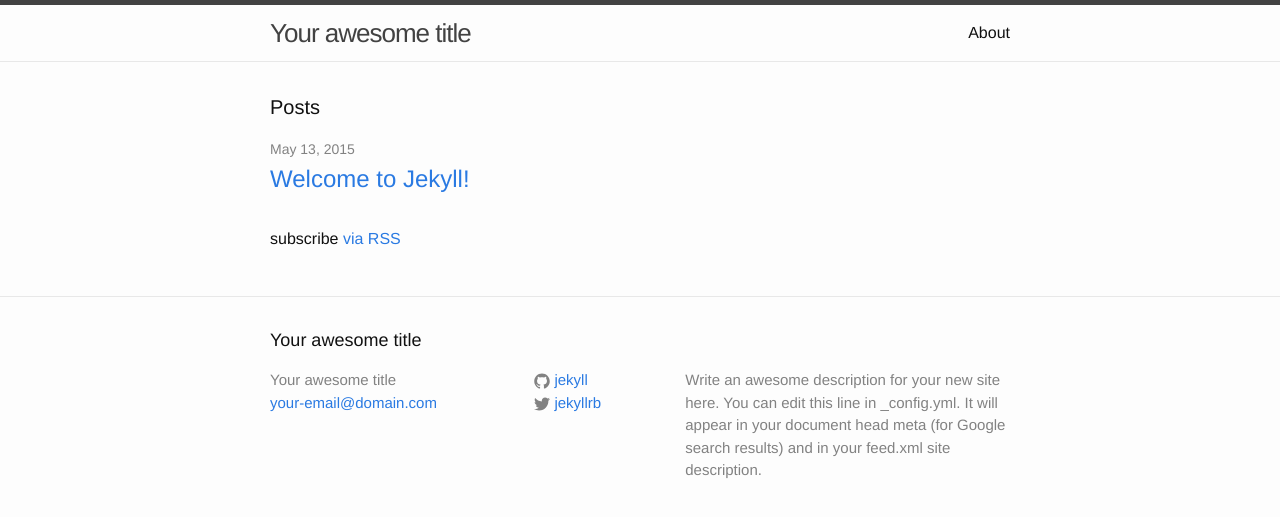
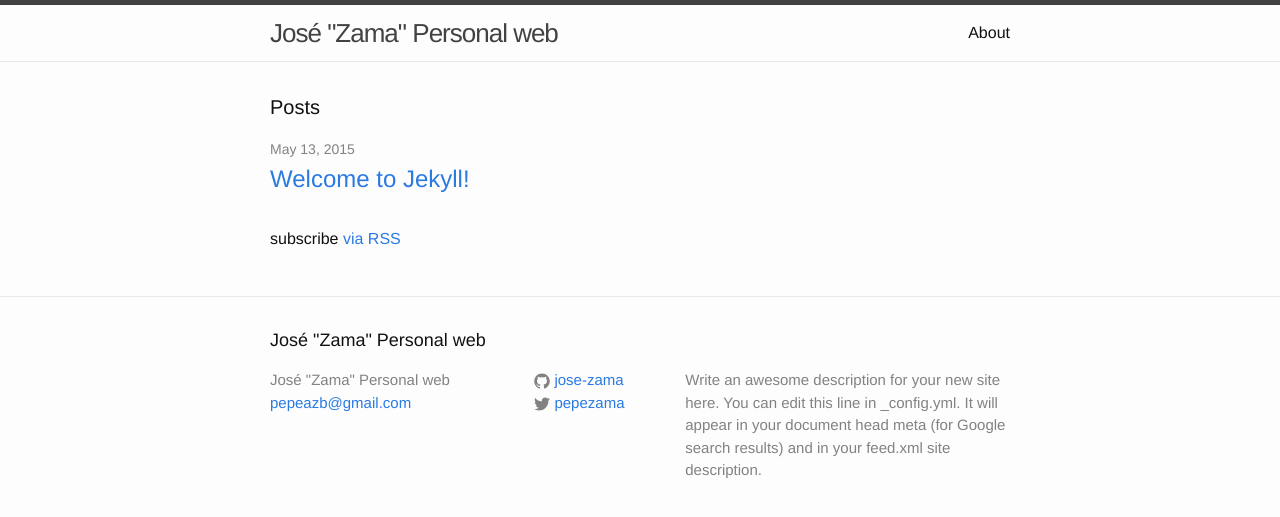
Before and after one commit to jose-zama/jose-zama.github.io, a Jekyll site: the page built from index.html, in a window 1280 px wide. Shown: the top 517 px of the page. Built offline with Jekyll 4.4.1, drawn with Linux system fonts in a browser that asks for light colours.

Commit message:
update config

```diff
--- a/_config.yml
+++ b/_config.yml
@@ -1,14 +1,14 @@
 # Site settings
-title: Your awesome title
-email: your-email@domain.com
+title: José "Zama" Personal web
+email: pepeazb@gmail.com
 description: > # this means to ignore newlines until "baseurl:"
   Write an awesome description for your new site here. You can edit this
   line in _config.yml. It will appear in your document head meta (for
   Google search results) and in your feed.xml site description.
 baseurl: "" # the subpath of your site, e.g. /blog/
-url: "http://yourdomain.com" # the base hostname & protocol for your site
-twitter_username: jekyllrb
-github_username:  jekyll
+url: "http://jose-zama.github.io/" # the base hostname & protocol for your site
+twitter_username: pepezama
+github_username:  jose-zama
 
 # Build settings
 markdown: kramdown
```
